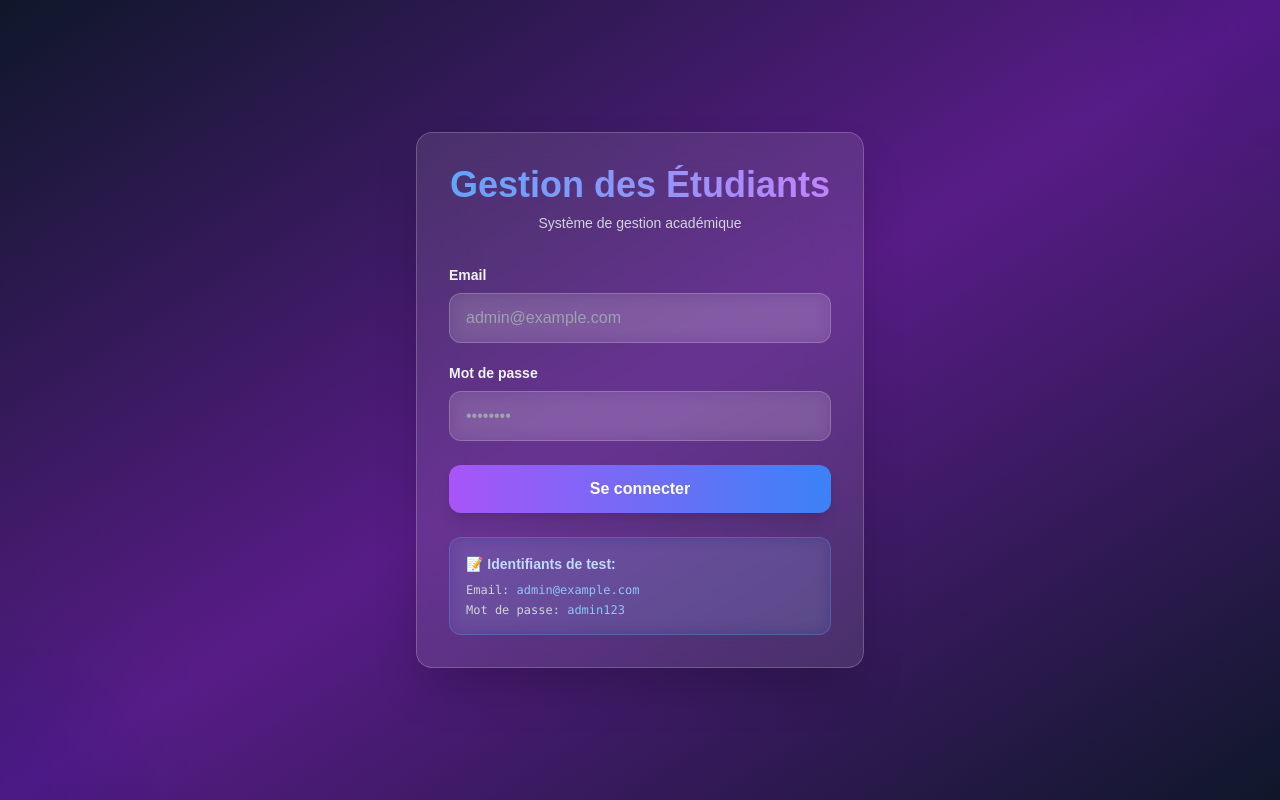
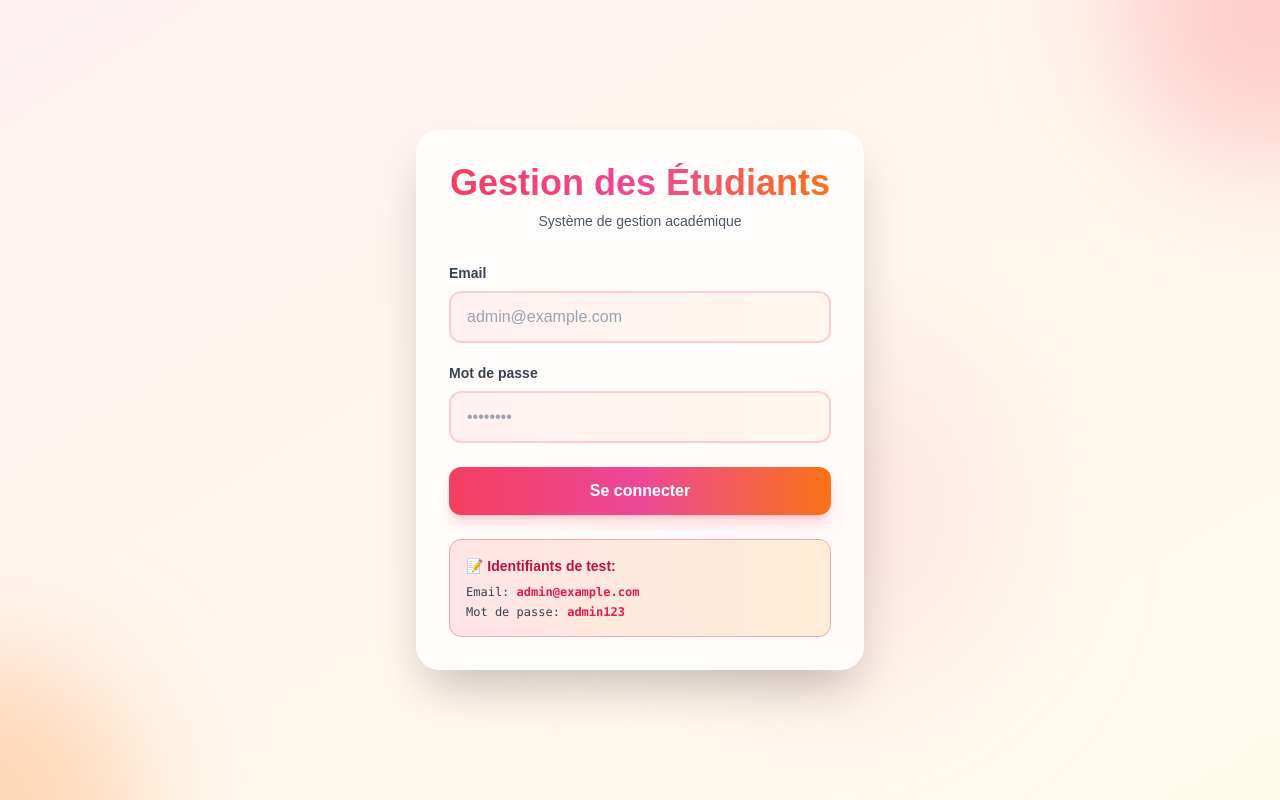
Before and after one commit to hsqallihoussaini-jpg/student-managment, a Next.js app: page /login in a window 1280 px wide. Built offline with nearby package versions, Linux system fonts and the light colour scheme.

Commit message:
Style: Change theme to rose and orange with aesthetic gradient design

```diff
--- a/app/login/page.tsx
+++ b/app/login/page.tsx
@@ -36,24 +36,27 @@ export default function LoginPage() {
   };
 
   return (
-    <div className="min-h-screen flex items-center justify-center bg-gradient-to-br from-slate-900 via-purple-900 to-slate-900">
+    <div className="min-h-screen flex items-center justify-center bg-gradient-to-br from-rose-50 via-orange-50 to-amber-50">
       {/* Background Animation */}
       <div className="absolute inset-0 overflow-hidden">
-        <div className="absolute -top-40 -right-40 w-80 h-80 bg-purple-500 rounded-full mix-blend-multiply filter blur-3xl opacity-20 animate-blob"></div>
-        <div className="absolute -bottom-40 -left-40 w-80 h-80 bg-blue-500 rounded-full mix-blend-multiply filter blur-3xl opacity-20 animate-blob animation-delay-2000"></div>
+        <div className="absolute -top-40 -right-40 w-80 h-80 bg-rose-400 rounded-full mix-blend-multiply filter blur-3xl opacity-30 animate-blob"></div>
+        <div className="absolute -bottom-40 -left-40 w-80 h-80 bg-orange-400 rounded-full mix-blend-multiply filter blur-3xl opacity-30 animate-blob animation-delay-2000"></div>
+        <div className="absolute top-1/2 left-1/2 w-80 h-80 bg-pink-300 rounded-full mix-blend-multiply filter blur-3xl opacity-20 animate-blob animation-delay-4000"></div>
       </div>
 
       <div className="relative w-full max-w-md">
-        <div className="bg-white/10 backdrop-blur-xl rounded-2xl shadow-2xl p-8 border border-white/20">
+        <div className="bg-white/80 backdrop-blur-xl rounded-3xl shadow-2xl p-8 border border-white/30">
           <div className="mb-8">
-            <h1 className="text-4xl font-bold bg-gradient-to-r from-blue-400 to-purple-400 bg-clip-text text-transparent text-center mb-2">
-              Gestion des Étudiants
-            </h1>
-            <p className="text-center text-gray-300 text-sm">Système de gestion académique</p>
+            <div className="inline-block w-full">
+              <h1 className="text-4xl font-bold bg-gradient-to-r from-rose-500 via-pink-500 to-orange-500 bg-clip-text text-transparent text-center mb-2">
+                Gestion des Étudiants
+              </h1>
+            </div>
+            <p className="text-center text-gray-600 text-sm font-medium">Système de gestion académique</p>
           </div>
 
           {error && (
-            <div className="bg-red-500/20 border border-red-400/50 text-red-200 px-4 py-3 rounded-lg mb-6 flex items-center gap-2 backdrop-blur">
+            <div className="bg-rose-100 border border-rose-300 text-rose-700 px-4 py-3 rounded-lg mb-6 flex items-center gap-2 backdrop-blur">
               <svg className="w-5 h-5" fill="currentColor" viewBox="0 0 20 20">
                 <path fillRule="evenodd" d="M10 18a8 8 0 100-16 8 8 0 000 16zM8.707 7.293a1 1 0 00-1.414 1.414L8.586 10l-1.293 1.293a1 1 0 101.414 1.414L10 11.414l1.293 1.293a1 1 0 001.414-1.414L11.414 10l1.293-1.293a1 1 0 00-1.414-1.414L10 8.586 8.707 7.293z" clipRule="evenodd" />
               </svg>
@@ -63,24 +66,24 @@ export default function LoginPage() {
 
           <form onSubmit={handleSubmit}>
             <div className="mb-5">
-              <label className="block text-gray-100 font-semibold mb-2 text-sm">Email</label>
+              <label className="block text-gray-700 font-semibold mb-2 text-sm">Email</label>
               <input
                 type="email"
                 value={email}
                 onChange={(e) => setEmail(e.target.value)}
-                className="w-full px-4 py-3 bg-white/10 border border-white/20 rounded-xl text-white placeholder-gray-400 focus:outline-none focus:ring-2 focus:ring-purple-500 focus:border-transparent transition backdrop-blur"
+                className="w-full px-4 py-3 bg-gradient-to-r from-rose-50 to-orange-50 border-2 border-rose-200 rounded-xl text-gray-800 placeholder-gray-400 focus:outline-none focus:ring-2 focus:ring-rose-400 focus:border-transparent transition"
                 placeholder="admin@example.com"
                 required
               />
             </div>
 
             <div className="mb-6">
-              <label className="block text-gray-100 font-semibold mb-2 text-sm">Mot de passe</label>
+              <label className="block text-gray-700 font-semibold mb-2 text-sm">Mot de passe</label>
               <input
                 type="password"
                 value={password}
                 onChange={(e) => setPassword(e.target.value)}
-                className="w-full px-4 py-3 bg-white/10 border border-white/20 rounded-xl text-white placeholder-gray-400 focus:outline-none focus:ring-2 focus:ring-purple-500 focus:border-transparent transition backdrop-blur"
+                className="w-full px-4 py-3 bg-gradient-to-r from-rose-50 to-orange-50 border-2 border-rose-200 rounded-xl text-gray-800 placeholder-gray-400 focus:outline-none focus:ring-2 focus:ring-rose-400 focus:border-transparent transition"
                 placeholder="••••••••"
                 required
               />
@@ -89,7 +92,7 @@ export default function LoginPage() {
             <button
               type="submit"
               disabled={loading}
-              className="w-full bg-gradient-to-r from-purple-500 to-blue-500 hover:from-purple-600 hover:to-blue-600 text-white font-bold py-3 px-4 rounded-xl transition duration-200 disabled:opacity-50 transform hover:scale-105 active:scale-95 shadow-lg"
+              className="w-full bg-gradient-to-r from-rose-500 via-pink-500 to-orange-500 hover:from-rose-600 hover:via-pink-600 hover:to-orange-600 text-white font-bold py-3 px-4 rounded-xl transition duration-200 disabled:opacity-50 transform hover:scale-105 active:scale-95 shadow-lg shadow-rose-300/50"
             >
               {loading ? (
                 <span className="flex items-center justify-center gap-2">
@@ -105,11 +108,11 @@ export default function LoginPage() {
             </button>
           </form>
 
-          <div className="mt-6 p-4 bg-blue-500/10 border border-blue-400/30 rounded-xl backdrop-blur">
-            <p className="text-blue-200 text-sm font-semibold mb-2">📝 Identifiants de test:</p>
+          <div className="mt-6 p-4 bg-gradient-to-r from-rose-100 to-orange-100 border border-rose-300 rounded-xl">
+            <p className="text-rose-700 text-sm font-semibold mb-2">📝 Identifiants de test:</p>
             <div className="space-y-1">
-              <p className="text-gray-300 text-xs font-mono">Email: <span className="text-blue-300">admin@example.com</span></p>
-              <p className="text-gray-300 text-xs font-mono">Mot de passe: <span className="text-blue-300">admin123</span></p>
+              <p className="text-gray-700 text-xs font-mono">Email: <span className="text-rose-600 font-bold">admin@example.com</span></p>
+              <p className="text-gray-700 text-xs font-mono">Mot de passe: <span className="text-rose-600 font-bold">admin123</span></p>
             </div>
           </div>
         </div>
```
Also changed, not shown: app/dashboard/page.tsx (+22 -16 lines).
